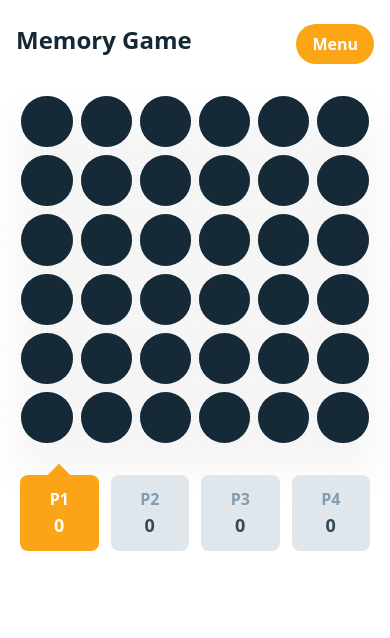
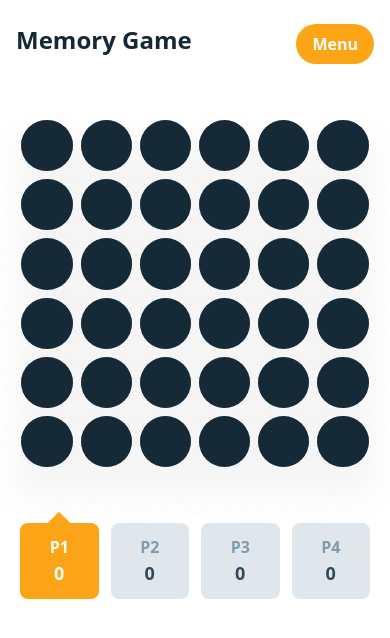
Before and after one commit to ManikantaPotnuru9176/memory-game, a Next.js app: page / in a window 390 px wide. Shown: the top 638 px of the page. Built offline with nearby package versions, Linux system fonts and the light colour scheme.

Commit message:
updated padding

```diff
--- a/src/components/hero/Grid.js
+++ b/src/components/hero/Grid.js
@@ -21,7 +21,7 @@ const Grid = () => {
   };
 
   return (
-    <div className="flex flex-col justify-center items-center">
+    <div className="flex flex-col justify-center items-center pb-6 md:pb-0">
       <div
         className={`grid ${
           gridSize === 4 ? "grid-cols-4" : "grid-cols-6"
--- a/src/components/navbar/Navbar.js
+++ b/src/components/navbar/Navbar.js
@@ -11,7 +11,7 @@ const Navbar = ({ setNewGame }) => {
 
   return (
     <>
-      <div className="mb-8 px-4 md:px-16 lg:px-12 pt-4 md:pt-6">
+      <div className="mb-8 px-4 md:px-16 lg:px-12 pt-4 md:pt-6 pb-6 md:pb-0">
         <div className="flex flex-row justify-between items-center">
           <h1 className="text-2xl md:text-3xl lg:text-4xl font-extrabold text-[#152836]">
             Memory Game
```
